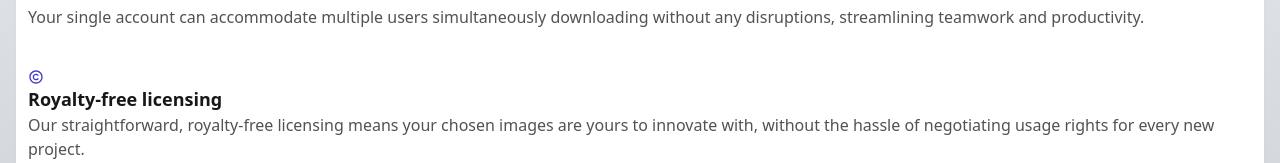
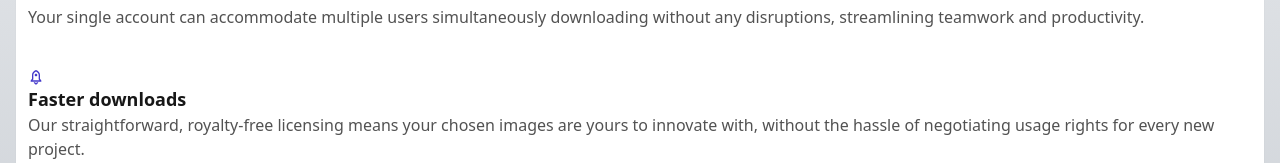
Before and after one commit to CodyJPerry/features-section-side-image, a Next.js app: page / in a window 1280 px wide. Shown: the part 607-770 px from the top of the page. Built offline with nearby package versions, Linux system fonts and the light colour scheme.

Commit message:
Group list items text and icons into containers

```diff
--- a/app/page.tsx
+++ b/app/page.tsx
@@ -17,18 +17,24 @@
         <div>
           <ul className="flex flex-col gap-10">
             <li>
-              <RiRocket2Line className="text-indigo-700" />
-              <h3 className="text-lg font-semibold text-neutral-900">Faster downloads</h3>
+              <div>
+                <RiRocket2Line className="text-indigo-700" />
+                <h3 className="text-lg font-semibold text-neutral-900">Faster downloads</h3>
+              </div>
               <p className="text-base font-normal text-neutral-600">Our robust servers are primed to deliver the highest resolution images swiftly, ensuring a smooth download experience</p>
             </li>
             <li>
-              <RiP2pLine className="text-indigo-700" />
-              <h3 className="text-lg font-semibold text-neutral-900">Convenience for teams</h3>
+              <div>
+                <RiP2pLine className="text-indigo-700" />
+                <h3 className="text-lg font-semibold text-neutral-900">Convenience for teams</h3>
+              </div>
               <p className="text-base font-normal text-neutral-600">Your single account can accommodate multiple users simultaneously downloading without any disruptions, streamlining teamwork and productivity.</p>
             </li>
             <li>
-              <RiCopyrightLine className="text-indigo-700" />
-              <h3 className="text-lg font-semibold text-neutral-900">Royalty-free licensing</h3>
+              <div>
+                <RiRocket2Line className="text-indigo-700" />
+                <h3 className="text-lg font-semibold text-neutral-900">Faster downloads</h3>
+              </div>
               <p className="text-base font-normal text-neutral-600">Our straightforward, royalty-free licensing means your chosen images are yours to innovate with, without the hassle of negotiating usage rights for every new project.</p>
             </li>
           </ul>
```
